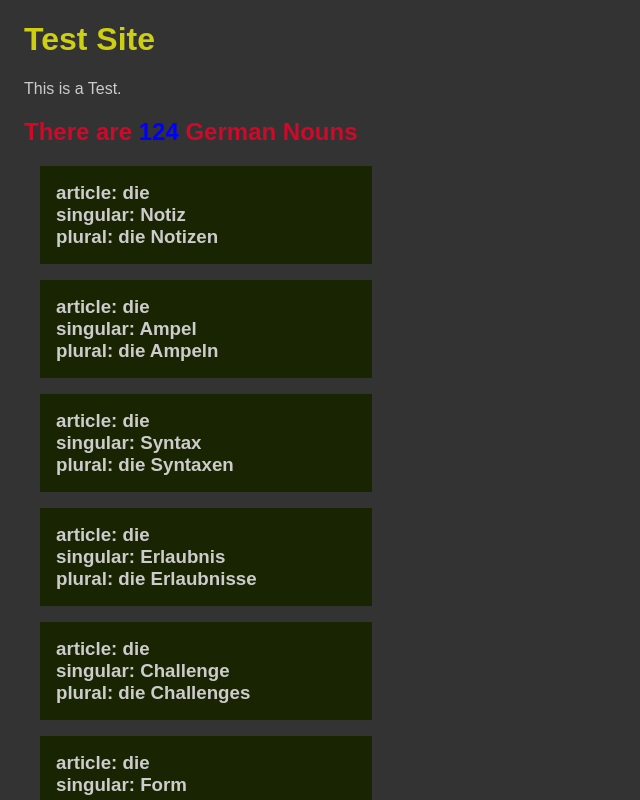
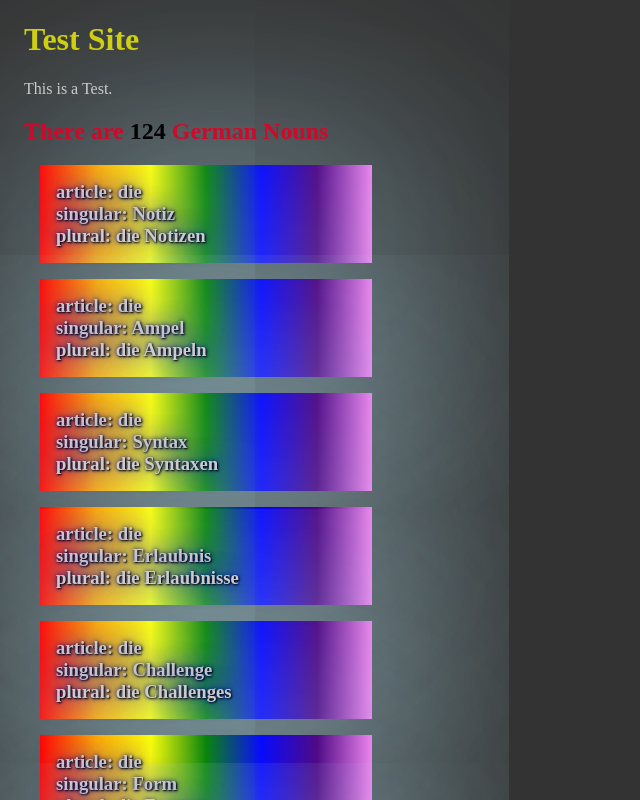
Before and after one commit to Scientific-Research/mk002reactbasic, a React (Vite) app: page / in a window 1280 px wide. Shown: the top 800 px of the page, without its empty margins (0-640 px from the left). Built offline with nearby package versions, Linux system fonts and the light colour scheme.

Commit message:
Styling in App.scss was done!

```diff
--- a/src/App.scss
+++ b/src/App.scss
@@ -1,7 +1,7 @@
 body {
   background-color: #333;
   color: #ccc;
-  font-family: sans-serif;
+  font-family: ubuntu;
   padding: 0 1rem;
   h1 {
     color: rgb(206, 206, 18);
@@ -10,13 +10,33 @@ body {
     color: rgb(206, 9, 42);
   }
   span {
-    color: blue;
+    color: rgb(0, 0, 0);
   }
   h3 {
     color: green;
   }
   .noun {
-    background-color: rgb(25, 37, 2);
+    background-color: rgb(20, 15, 53);
+    text-shadow: 1px 1px 2px black, 0 0 25px blue, 0 0 5px darkblue;
+    box-shadow: 10px 10px 500px lightblue;
+    //   background-image: linear-gradient(red, yellow);
+    //   background-image: linear-gradient(to right, red , yellow);
+    // background-image: linear-gradient(to bottom right, red, yellow);
+    // background-image: linear-gradient(180deg, red, yellow);
+    // background-image: linear-gradient(red, yellow, green);
+    background-image: linear-gradient(
+      to right,
+      red,
+      orange,
+      yellow,
+      green,
+      blue,
+      indigo,
+      violet
+    );
+    // background-image: linear-gradient(to right, rgba(255,0,0,0), rgba(255,0,0,1));
+    // background-image: repeating-linear-gradient(red, yellow 10%, green 20%);
+
     width: 300px;
     padding: 1rem;
     color: #ccc;
```
